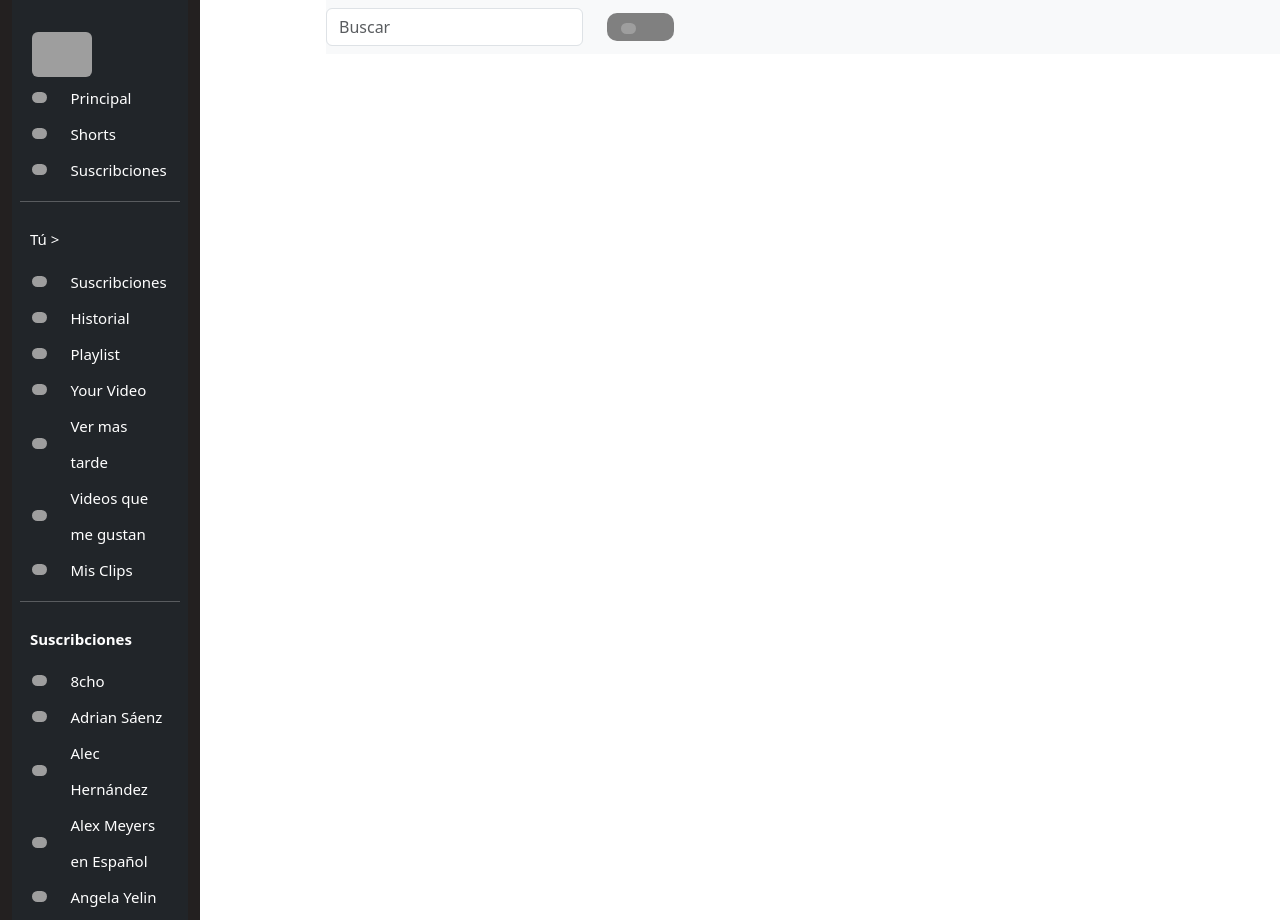
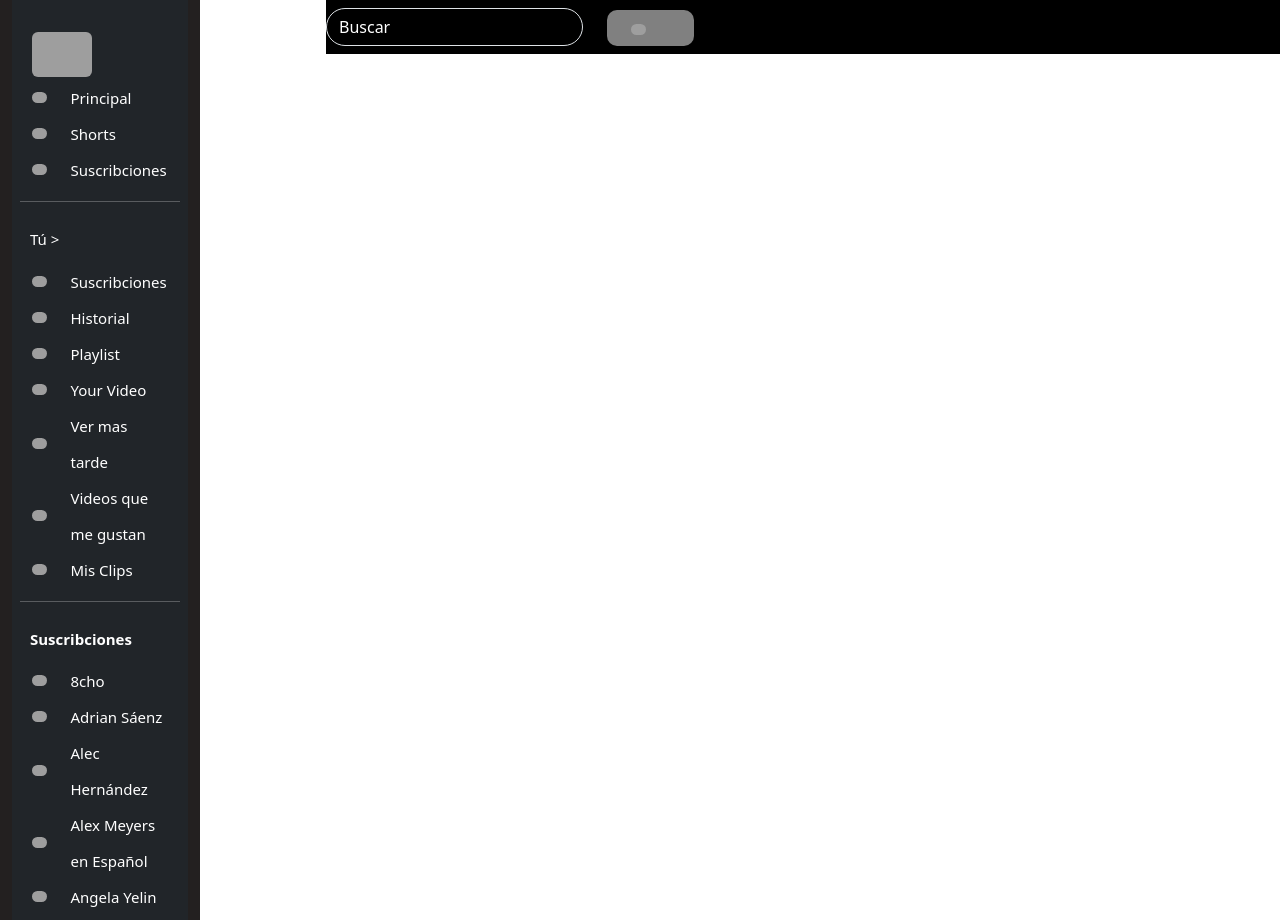
Before and after one commit to MarcelaTovar/ExamenUx1, a React (Create React App) app in the folder examenux/: page / in a window 1280 px wide. Built offline with nearby package versions, Linux system fonts and the light colour scheme; grey boxes are pictures that could not be loaded.

Commit message:
Parte de la barra de busqueda

```diff
--- a/examenux/src/App.css
+++ b/examenux/src/App.css
@@ -37,5 +37,5 @@
   }
 }
 .background-barra{
-  background-color: #ffffff;
+  background-color: rgb(255, 255, 255);
 }
--- a/examenux/src/molecules/SearchBar/SearchBar.css
+++ b/examenux/src/molecules/SearchBar/SearchBar.css
@@ -1,9 +1,38 @@
 .searchButton{
     background-color: grey;
     border-radius: 10px;
-    padding:2px;
     border:none;
+    margin-left: 0px;
 }
 .searchButton:hover {
     background-color: white;
 }
+.searchContainer {
+    display: flex;
+    align-items: center;
+    width: auto;
+  }
+
+  .searchContainer .form-control {
+    border-radius: 20px;
+    margin-right: 0px;
+    background-color: black;
+    color: white;
+    flex: 1;
+  }
+
+  .searchContainer .searchButton {
+    margin-left: 0px;
+  }
+  .searchNavbar {
+    background-color: black;
+  margin: 0 auto;
+  }
+
+  .custom-placeholder::placeholder {
+    color: white;
+  }
+
+  .custom-input {
+    width: 100%;
+  }
--- a/examenux/src/molecules/SearchBar/SearchBar.js
+++ b/examenux/src/molecules/SearchBar/SearchBar.js
@@ -8,19 +8,23 @@ import Col from 'react-bootstrap/Col';
 import IconBL from '../../atoms/IconsBL/IconBL';
 import './SearchBar.css';
 
+
+
+
+//Usamos una codigo pre-existente de bootstrap para la base
 const SearchBar = () => {
   return (
-    <Navbar className="bg-body-tertiary justify-content-between">
+    <Navbar className="searchNavbar">
     <Form inline>
-      <Row className="align-items-center">
-        <Col xs="auto">
+      <Row className="align-items-end searchContainer">
+        <Col xl="auto">
           <Form.Control
             type="text"
             placeholder="Buscar"
-            className="mr-sm-2"
+            className="mr-sm-2 w-100 custom-placeholder custom-input"
           />
         </Col>
-        <Col xs="auto">
+        <Col xl="auto">
           <Button className="searchButton">
             <IconBL link="https://cdn-icons-png.flaticon.com/512/25/25313.png" titulo=" " />
           </Button>
--- /dev/null
+++ b/examenux/src/organismos/Barras/Barras.css
@@ -0,0 +1,3 @@
+.md {
+    margin-left: 0 !important;
+  }
--- a/examenux/src/organismos/Barras/Barras.js
+++ b/examenux/src/organismos/Barras/Barras.js
@@ -4,17 +4,18 @@ import React from 'react';
 import Row from 'react-bootstrap/Row';
 import Col from 'react-bootstrap/Col';
 import 'bootstrap/dist/css/bootstrap.min.css';
+import './Barras.css'
 
 
 //Aqui organizaremos las barras
-const Barras = () =>{
-    return(
-        <Row>
+const Barras = () => {
+  return (
+    <Row className="barras-container">
       <Col md="3">
         <Barra />
       </Col>
       <Col md="9">
-            <SearchBar />
+        <SearchBar/>
       </Col>
     </Row>
   );
```
Lines whose indentation alone changed are shown as unchanged.
